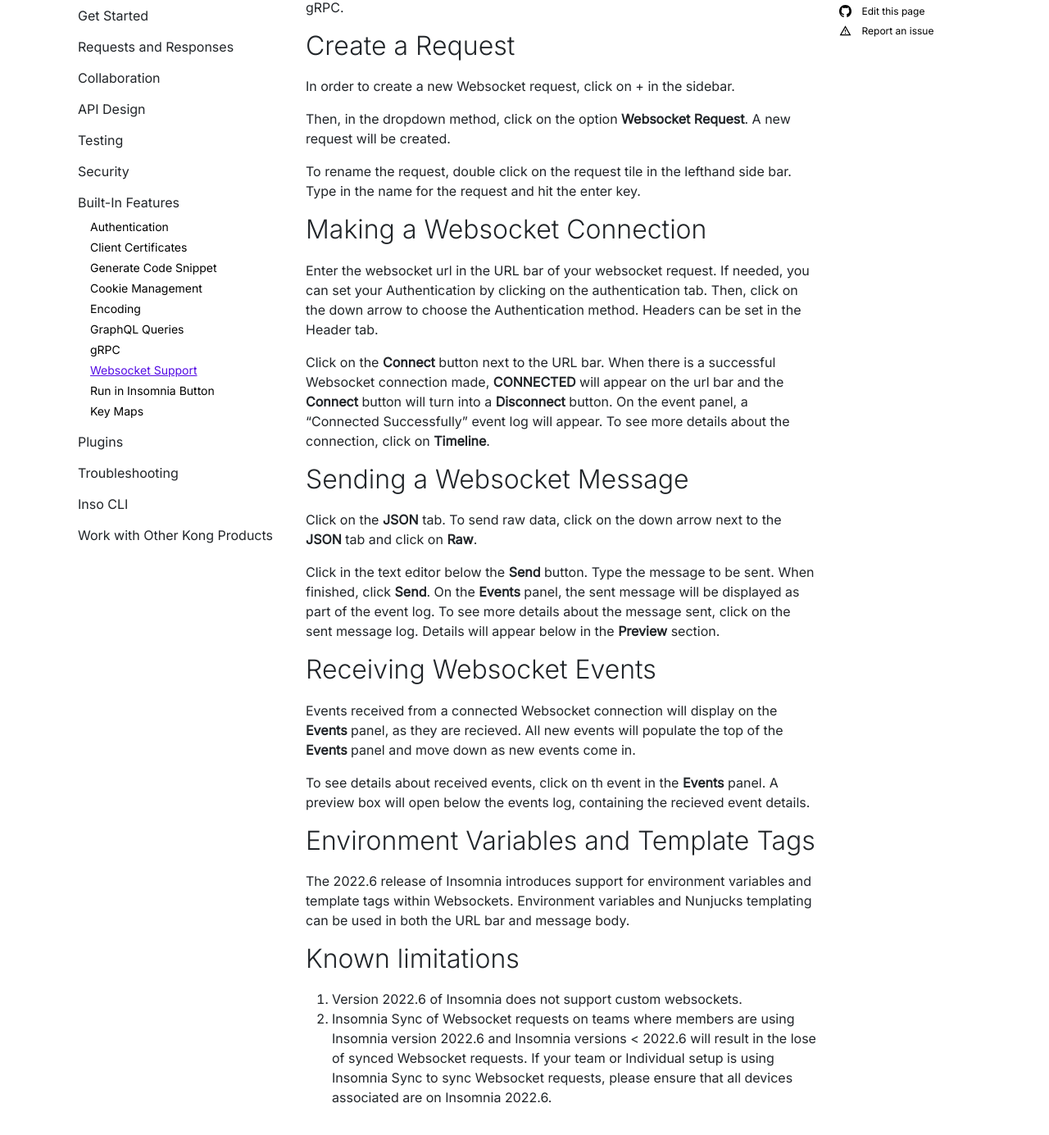
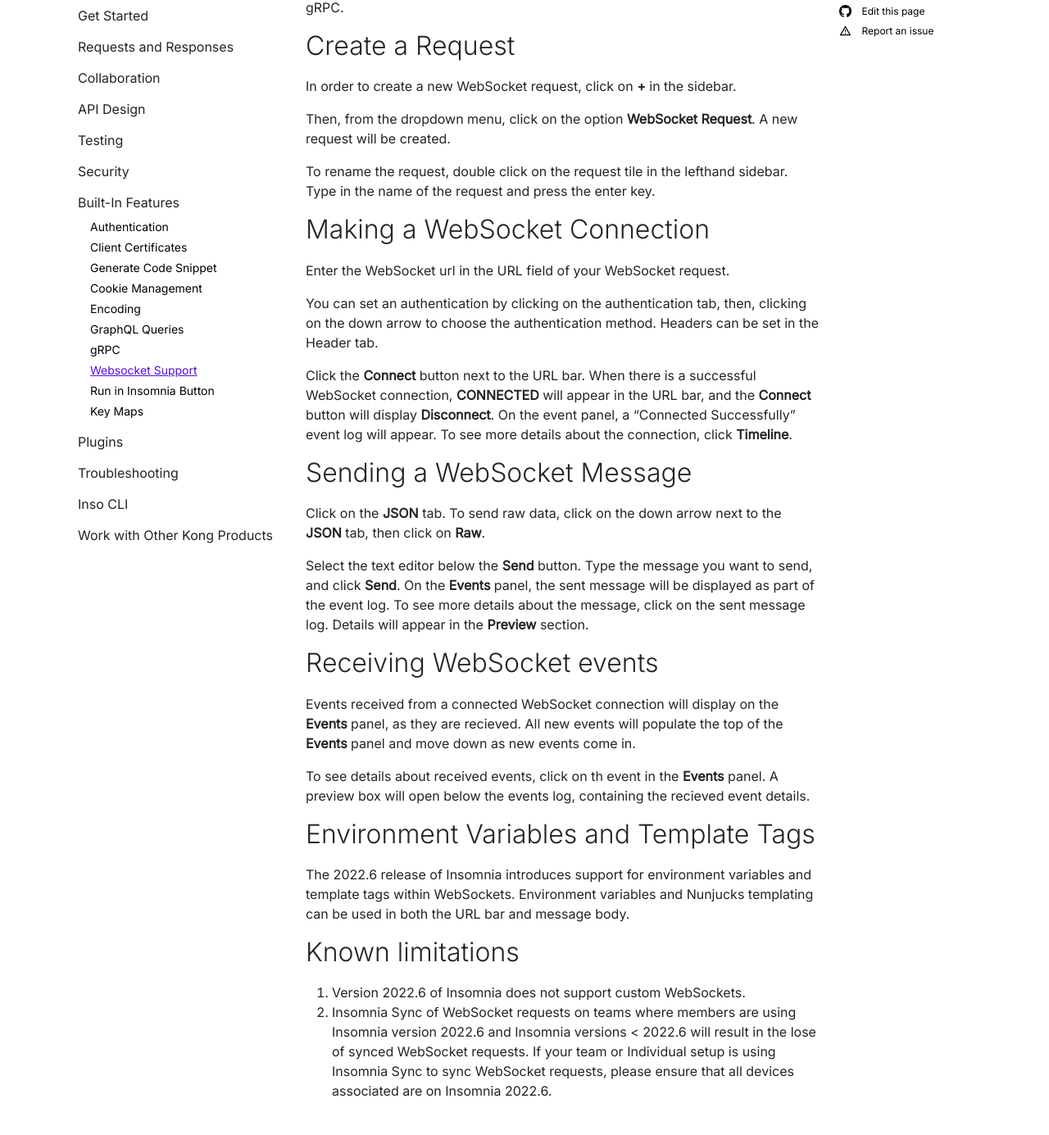
Before and after one commit to Kong/insomnia-docs, a Jekyll site: the page built from docs/insomnia/websockets.md, in a window 1280 px wide and 1400 px high, scrolled down 251 px. Shown: the top 1385 px of the window at 82% size. Built offline with Jekyll 4.4.1, drawn with Linux system fonts in a browser that asks for light colours; comment, search, counter and statistics services are not loaded; some of the changed text lies outside the part shown.

Commit message:
Easy edits part 2

```diff
--- a/docs/insomnia/websockets.md
+++ b/docs/insomnia/websockets.md
@@ -1,41 +1,43 @@
 ---
 layout: article-detail
-title:  Websockets
+title:  WebSockets
 category: "Built-In Features"
 category-url: built-in-features
 ---
 
-[The Websocket protocol](https://websockets.spec.whatwg.org/) allows data to be passed bi-directionally between client and server over a persistent connection.
+[The WebSocket protocol](https://WebSockets.spec.whatwg.org/) allows data to be passed bi-directionally between client and server over a persistent connection.
 
-Insomnia supports making Websocket requests alongside REST, GraphQL, and gRPC.
+Insomnia supports making WebSocket requests alongside REST, GraphQL, and gRPC.
 
 ## Create a Request
-In order to create a new Websocket request, click on + in the sidebar.
+In order to create a new WebSocket request, click on **+** in the sidebar.
 
-Then, in the dropdown method, click on the option **Websocket Request**.  A new request will be created.
+Then, from the dropdown menu, click on the option **WebSocket Request**.  A new request will be created.
 
-To rename the request, double click on the request tile in the lefthand side bar.  Type in the name for the request and hit the enter key.
+To rename the request, double click on the request tile in the lefthand sidebar.  Type in the name of the request and press the enter key.
 
-## Making a Websocket Connection
-Enter the websocket url in the URL bar of your websocket request.  If needed, you can set your Authentication by clicking on the authentication tab.  Then, click on the down arrow to choose the Authentication method.  Headers can be set in the Header tab.
+## Making a WebSocket Connection
+Enter the WebSocket url in the URL field of your WebSocket request.
 
-Click on the **Connect** button next to the URL bar.  When there is a successful Websocket connection made, **CONNECTED** will appear on the url bar and the **Connect** button will turn into a **Disconnect** button.  On the event panel, a "Connected Successfully" event log will appear.  To see more details about the connection, click on **Timeline**.
+You can set an authentication by clicking on the authentication tab, then, clicking on the down arrow to choose the authentication method. Headers can be set in the Header tab.
 
-## Sending a Websocket Message
-Click on the **JSON** tab.  To send raw data, click on the down arrow next to the **JSON** tab and click on **Raw**.
+Click the **Connect** button next to the URL bar. When there is a successful WebSocket connection, **CONNECTED** will appear in the URL bar, and the **Connect** button will display **Disconnect**.  On the event panel, a "Connected Successfully" event log will appear.  To see more details about the connection, click **Timeline**.
 
-Click in the text editor below the **Send** button.  Type the message to be sent.  When finished, click **Send**.  On the **Events** panel, the sent message will be displayed as part of the event log.  To see more details about the message sent, click on the sent message log.  Details will appear below in the **Preview** section.
+## Sending a WebSocket Message
+Click on the **JSON** tab.  To send raw data, click on the down arrow next to the **JSON** tab, then click on **Raw**.
+
+Select the text editor below the **Send** button. Type the message you want to send, and click **Send**.  On the **Events** panel, the sent message will be displayed as part of the event log. To see more details about the message, click on the sent message log.  Details will appear in the **Preview** section.
 
 
-## Receiving Websocket Events
-Events received from a connected Websocket connection will display on the **Events** panel, as they are recieved.  All new events will populate the top of the **Events** panel and move down as new events come in.
+## Receiving WebSocket events
+Events received from a connected WebSocket connection will display on the **Events** panel, as they are recieved.  All new events will populate the top of the **Events** panel and move down as new events come in.
 
 To see details about received events, click on th event in the **Events** panel.  A preview box will open below the events log, containing the recieved event details.
 
 ## Environment Variables and Template Tags
 
-The 2022.6 release of Insomnia introduces support for environment variables and template tags within Websockets. Environment variables and Nunjucks templating can be used in both the URL bar and message body.
+The 2022.6 release of Insomnia introduces support for environment variables and template tags within WebSockets. Environment variables and Nunjucks templating can be used in both the URL bar and message body.
 
 ## Known limitations
-1. Version 2022.6 of Insomnia does not support custom websockets.
-1. Insomnia Sync of Websocket requests on teams where members are using Insomnia version 2022.6 and Insomnia versions < 2022.6 will result in the lose of synced Websocket requests.  If your team or Individual setup is using Insomnia Sync to sync Websocket requests, please ensure that all devices associated are on Insomnia 2022.6.
+1. Version 2022.6 of Insomnia does not support custom WebSockets.
+1. Insomnia Sync of WebSocket requests on teams where members are using Insomnia version 2022.6 and Insomnia versions < 2022.6 will result in the lose of synced WebSocket requests.  If your team or Individual setup is using Insomnia Sync to sync WebSocket requests, please ensure that all devices associated are on Insomnia 2022.6.
```
Also changed, not shown: docs/insomnia/requests.md (+13 -13 lines).
